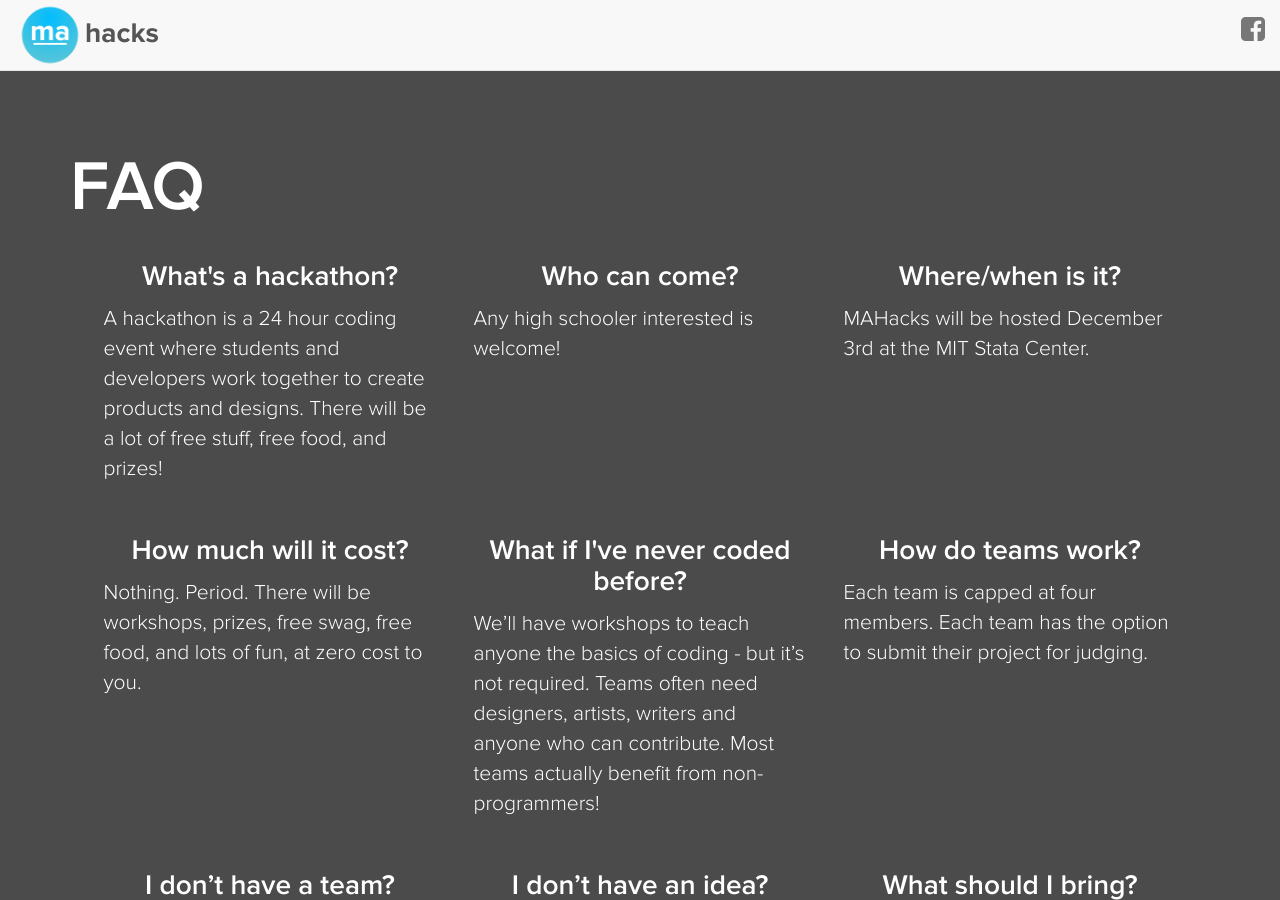
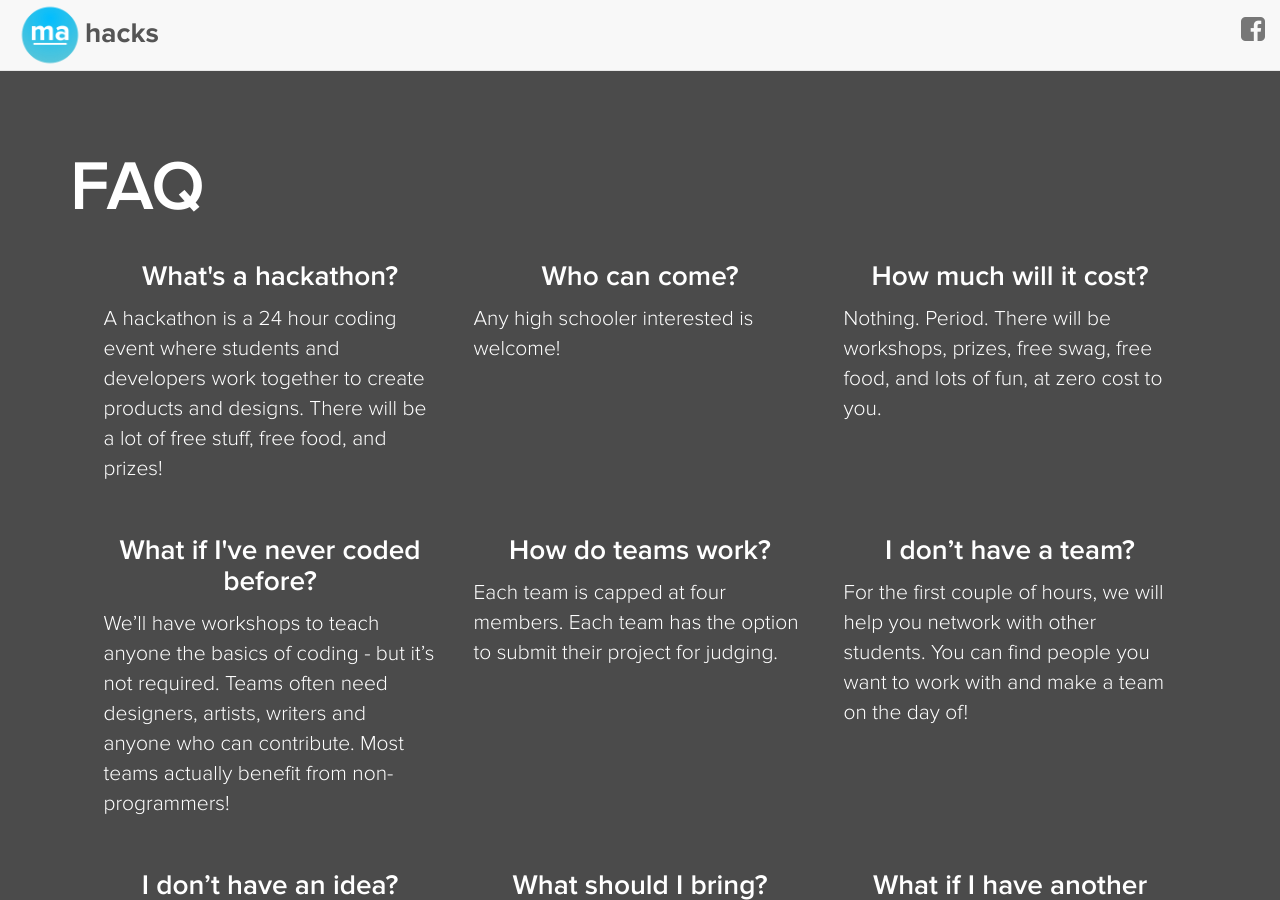
Before and after one commit to mahacks/old-website, a Jekyll site: the page built from index.html, in a window 1280 px wide and 900 px high, scrolled down 2221 px. Built offline with Jekyll 4.4.1, drawn with Linux system fonts in a browser that asks for light colours.

Commit message:
Update faq.html

```diff
--- a/_includes/faq.html
+++ b/_includes/faq.html
@@ -7,10 +7,7 @@
     <h4>Who can come?</h4>
     <p>Any high schooler interested is welcome!</p>
   </div>
-  <div class="faqItem">
-    <h4>Where/when is it?</h4>
-    <p>MAHacks will be hosted December 3rd at the MIT Stata Center.</p>
-  </div>
+
   <div class="faqItem">
     <h4>How much will it cost?</h4>
     <p>Nothing. Period. There will be workshops, prizes, free swag, free food, and lots of fun, at zero cost to you. </p>
```
